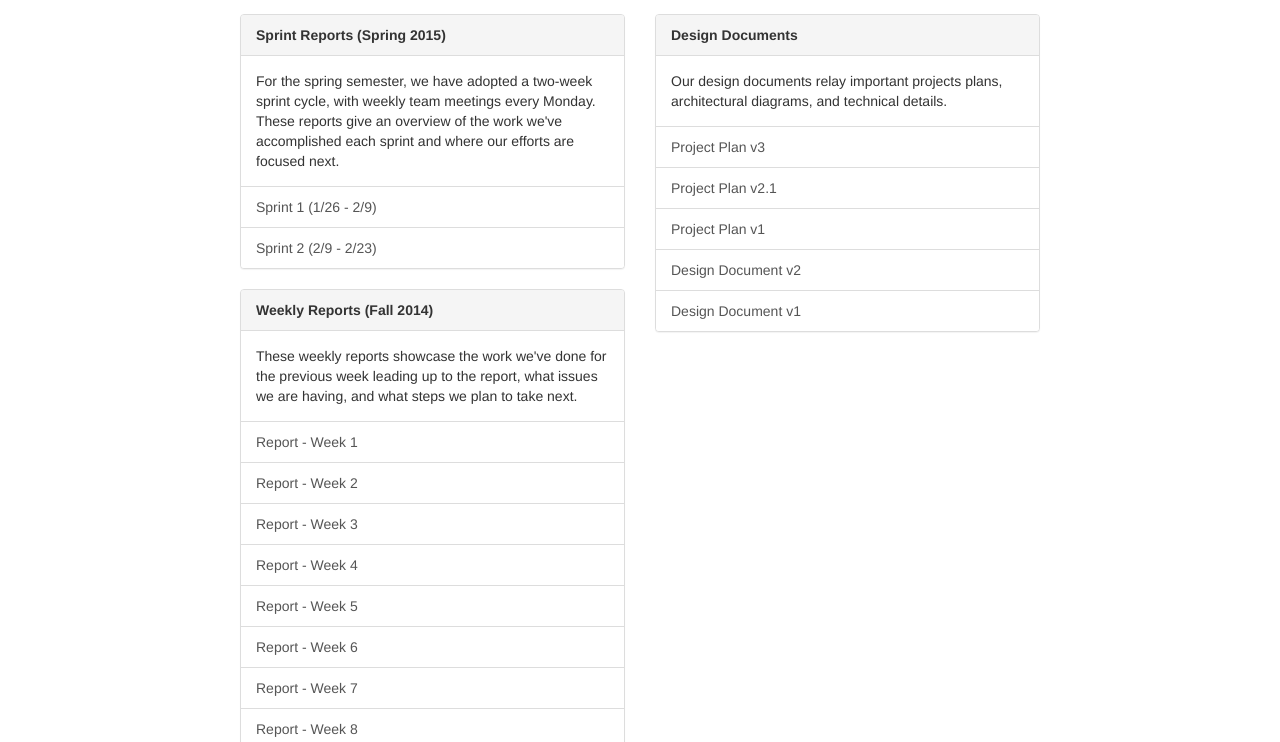
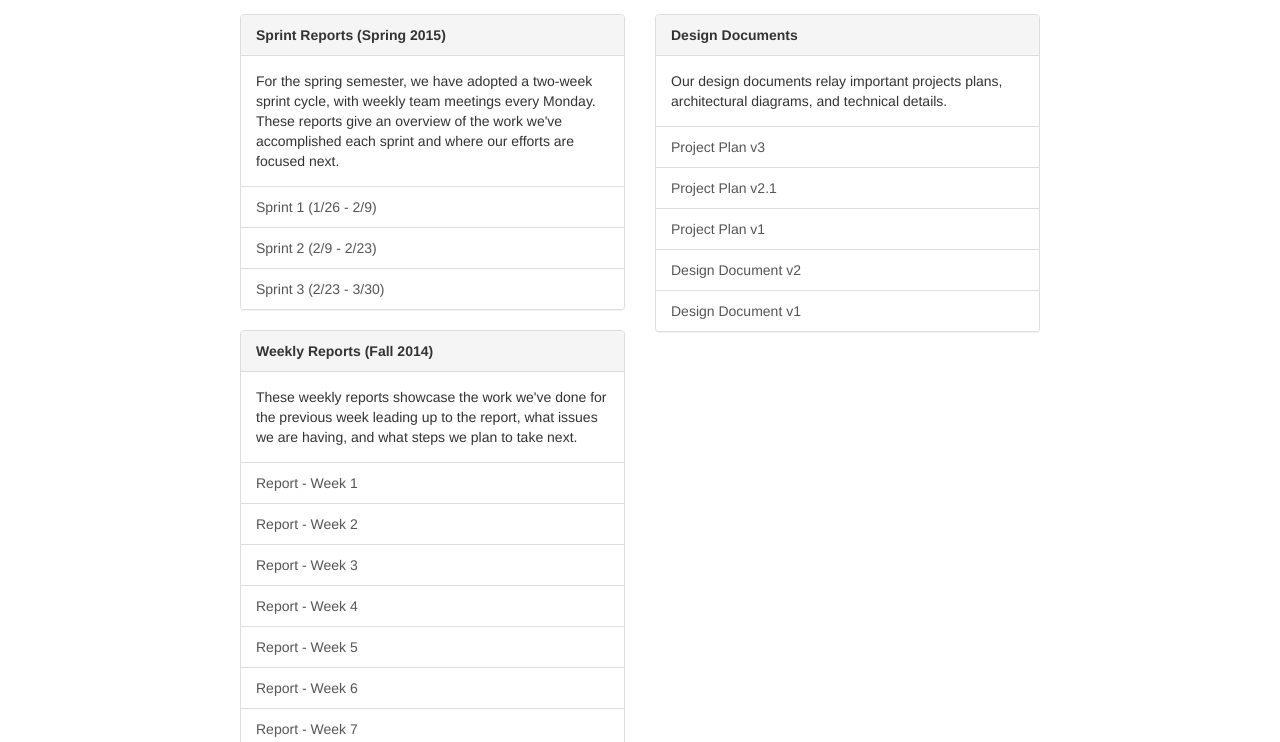
Before and after one commit to lighthouse-isu/lighthouse.github.io, a website: page docs/index.html in a window 1280 px wide. Shown: the part 58-800 px from the top of the page. Drawn offline with Linux system fonts and the light colour scheme.

Commit message:
Add sprint 3 report

```diff
--- a/docs/index.html
+++ b/docs/index.html
@@ -55,6 +55,7 @@
             <div class="list-group">
               <a href="/docs/content/sprint1.pdf" class="list-group-item">Sprint 1 (1/26 - 2/9)</a>
               <a href="/docs/content/sprint2.pdf" class="list-group-item">Sprint 2 (2/9 - 2/23)</a>
+              <a href="/docs/content/sprint3.pdf" class="list-group-item">Sprint 3 (2/23 - 3/30)</a>
             </div>
           </div>
 
```
Also changed, not shown: 1 other file.
